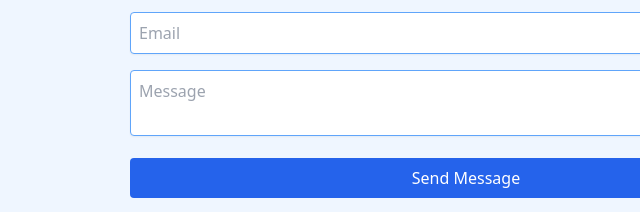
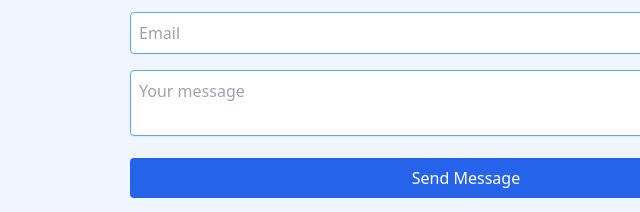
Before and after one commit to Dixstephen/Kiwiproperties.com, a plain HTML site: page index.html in a window 1280 px wide. Shown: the part 996-1208 px from the top of the page, 174-814 px from the left. Drawn offline with nearby package versions, Linux system fonts and the light colour scheme.

Commit message:
Add files via upload

```diff
--- a/index.html
+++ b/index.html
@@ -73,12 +73,12 @@
   </section>
 
   <!-- Contact Section -->
+<!-- Contact Section -->
 <section id="contact" class="bg-blue-50 py-12 px-4 md:px-16">
   <h2 class="text-2xl font-bold text-center text-blue-800 mb-6">Contact Us</h2>
 
-  <!-- Netlify Form Start -->
   <form name="contact" method="POST" data-netlify="true" netlify-honeypot="bot-field" class="max-w-2xl mx-auto space-y-4">
-    <!-- Anti-bot field -->
+    <!-- Honeypot field to prevent bots -->
     <input type="hidden" name="form-name" value="contact" />
     <p class="hidden">
       <label>Don’t fill this out if you're human: <input name="bot-field" /></label>
@@ -86,16 +86,17 @@
 
     <input type="text" name="name" placeholder="Name" required class="border border-blue-400 rounded p-2 shadow-sm w-full" />
     <input type="email" name="email" placeholder="Email" required class="border border-blue-400 rounded p-2 shadow-sm w-full" />
-    <textarea name="message" placeholder="Message" required class="min-h-[100px] border border-blue-400 rounded p-2 shadow-sm w-full"></textarea>
+    <textarea name="message" placeholder="Your message" required class="min-h-[100px] border border-blue-400 rounded p-2 shadow-sm w-full"></textarea>
 
     <button type="submit" class="bg-blue-600 text-white w-full py-2 rounded">Send Message</button>
   </form>
 
-  <!-- Contact Info -->
   <p class="text-center text-gray-600 mt-4">
     <strong>Email:</strong> <a href="mailto:managementkiwiproperty@gmail.com" class="text-blue-600">managementkiwiproperty@gmail.com</a><br/>
     <strong>Phone:</strong> <a href="tel:+12675005242" class="text-blue-600">+1 267 500 5242</a>
   </p>
+</section>
+
 </section>
 
 
```
